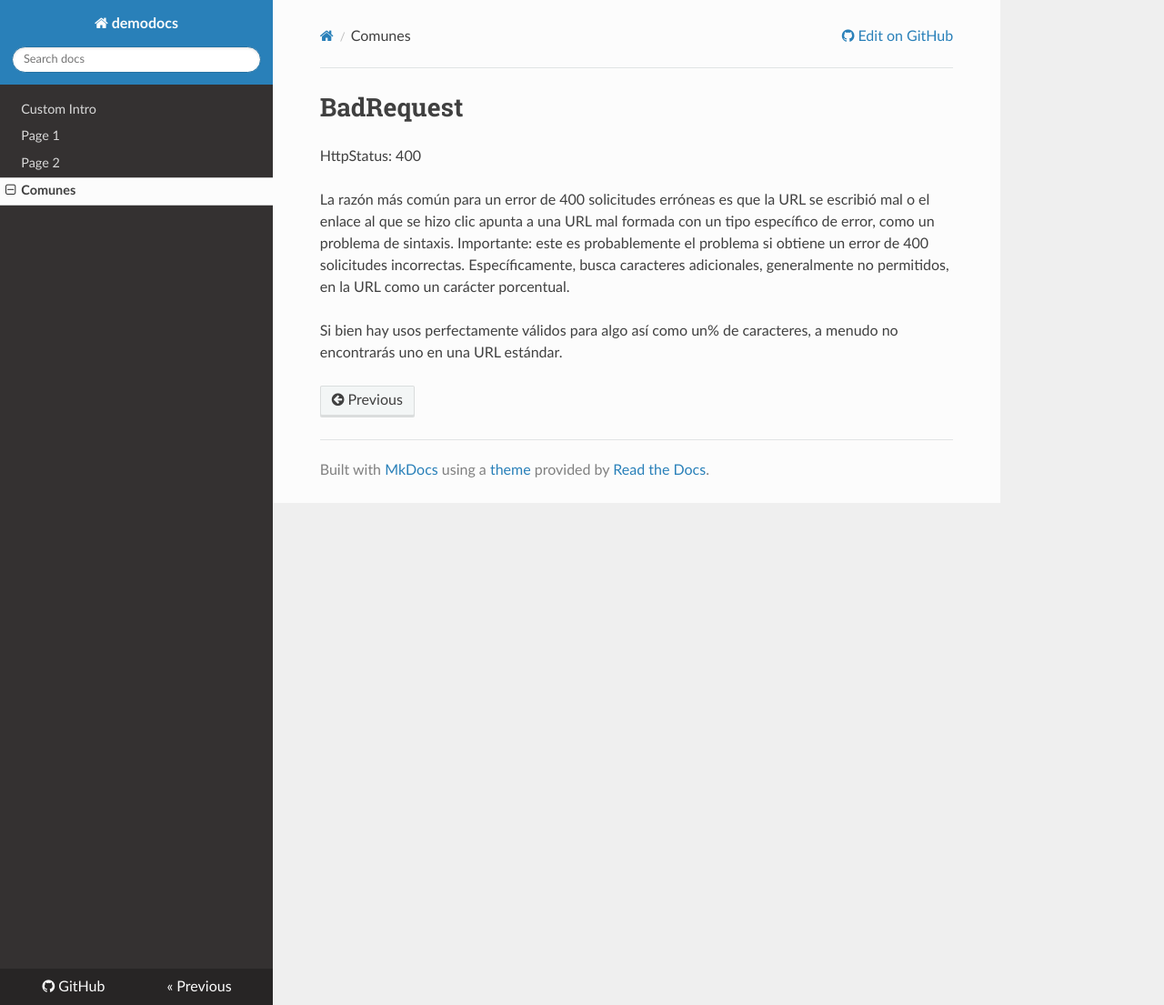
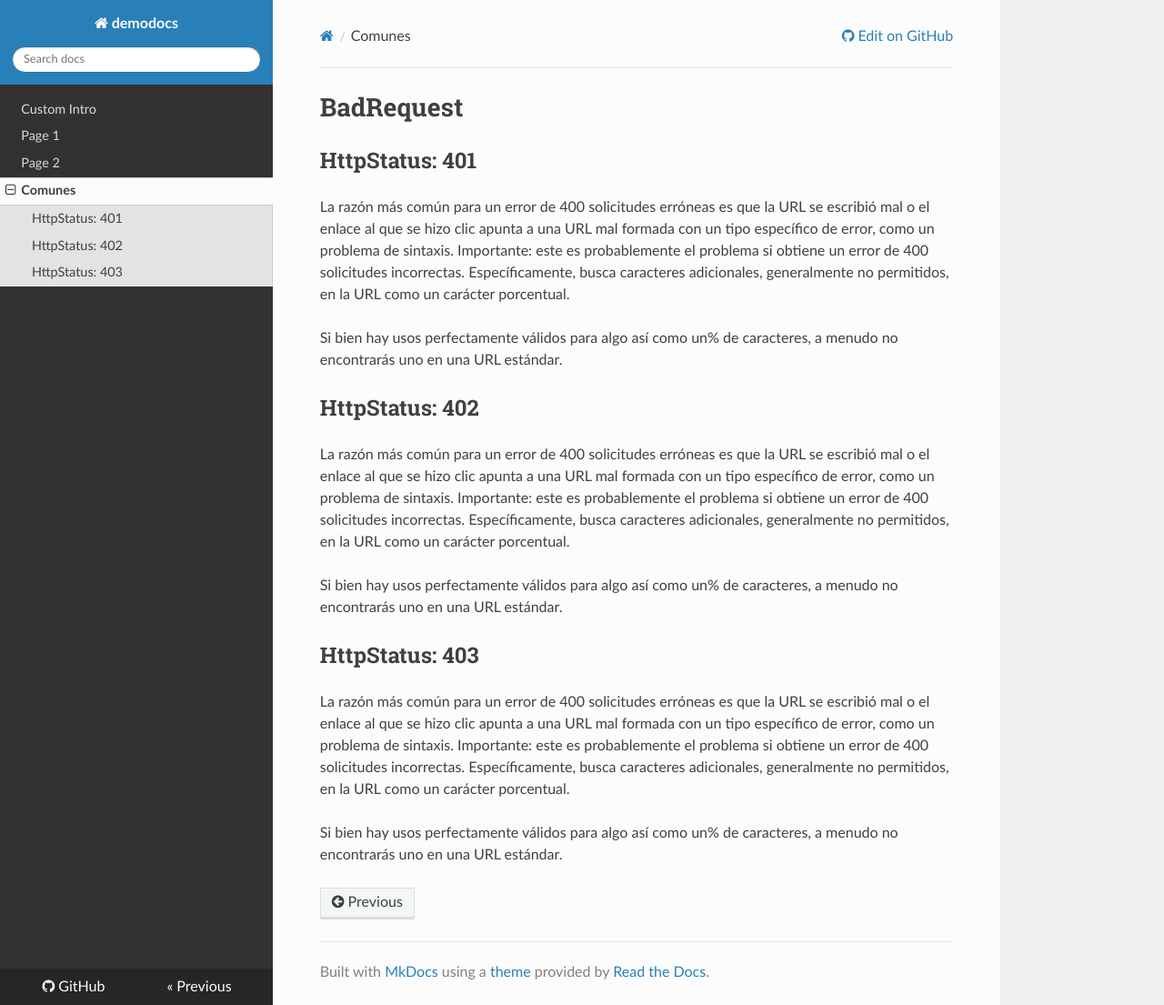
Before and after one commit to paredesyopinto/demodocs, an MkDocs documentation site: the page built from docs/BadRequest.md, in a window 1280 px wide and 1105 px high. Shown: the whole window at 91% size. Built offline with MkDocs 1.6.1, drawn with Linux system fonts in a browser that asks for light colours; nearby versions of some CDN libraries; old or Windows-style settings are respelled for this version of MkDocs.

Commit message:
Update BadRequest.md

```diff
--- a/docs/BadRequest.md
+++ b/docs/BadRequest.md
@@ -1,7 +1,21 @@
 # BadRequest
 
-HttpStatus: 400
+## HttpStatus: 401
 
 La razón más común para un error de 400 solicitudes erróneas es que la URL se escribió mal o el enlace al que se hizo clic apunta a una URL mal formada con un tipo específico de error, como un problema de sintaxis. Importante: este es probablemente el problema si obtiene un error de 400 solicitudes incorrectas. Específicamente, busca caracteres adicionales, generalmente no permitidos, en la URL como un carácter porcentual.
 
 Si bien hay usos perfectamente válidos para algo así como un% de caracteres, a menudo no encontrarás uno en una URL estándar.
+
+
+## HttpStatus: 402
+
+La razón más común para un error de 400 solicitudes erróneas es que la URL se escribió mal o el enlace al que se hizo clic apunta a una URL mal formada con un tipo específico de error, como un problema de sintaxis. Importante: este es probablemente el problema si obtiene un error de 400 solicitudes incorrectas. Específicamente, busca caracteres adicionales, generalmente no permitidos, en la URL como un carácter porcentual.
+
+Si bien hay usos perfectamente válidos para algo así como un% de caracteres, a menudo no encontrarás uno en una URL estándar.
+
+
+## HttpStatus: 403
+
+La razón más común para un error de 400 solicitudes erróneas es que la URL se escribió mal o el enlace al que se hizo clic apunta a una URL mal formada con un tipo específico de error, como un problema de sintaxis. Importante: este es probablemente el problema si obtiene un error de 400 solicitudes incorrectas. Específicamente, busca caracteres adicionales, generalmente no permitidos, en la URL como un carácter porcentual.
+
+Si bien hay usos perfectamente válidos para algo así como un% de caracteres, a menudo no encontrarás uno en una URL estándar.
```
